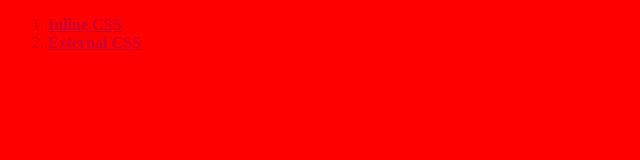
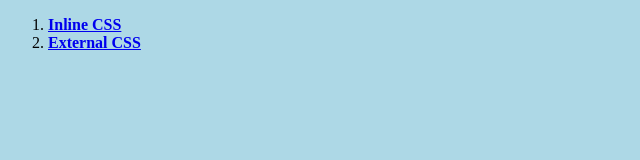
Before and after one commit to aveneeshM/CSS-assignments, a plain HTML site: page index.html in a window 1280 px wide. Shown: the whole page, without its empty margins (0-640 px from the left). Drawn offline with Linux system fonts and the light colour scheme.

Commit message:
Update index.html

```diff
--- a/index.html
+++ b/index.html
@@ -3,7 +3,7 @@
 <head>
 	<title> Index Page</title>
 </head>
-<body style="background-color: red; opacity: 20%;">
+<body style="background-color:lightblue;">
 	<ol>
 	 <li><a href="inline/inline.html"><b>Inline CSS</b></li>
 	 <li><a href="external/external.html"><b>External CSS</b></li>
```
